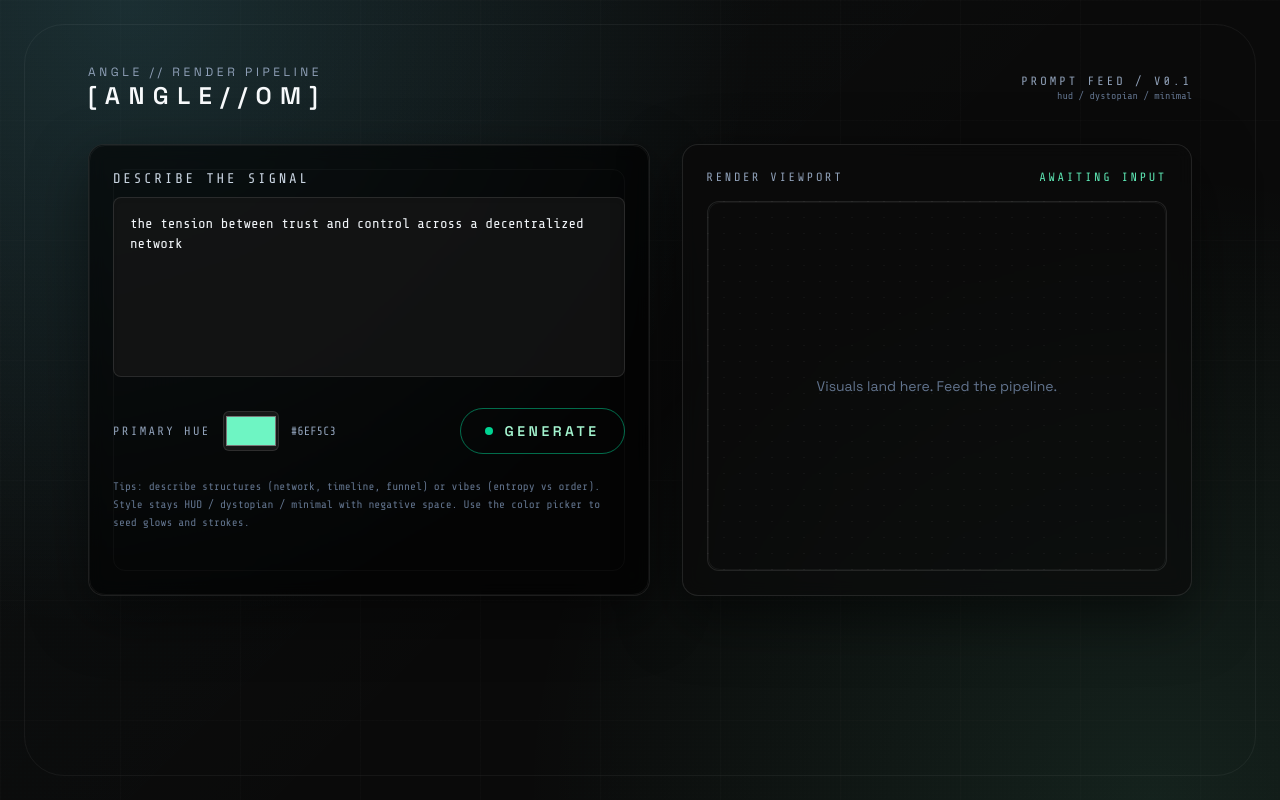
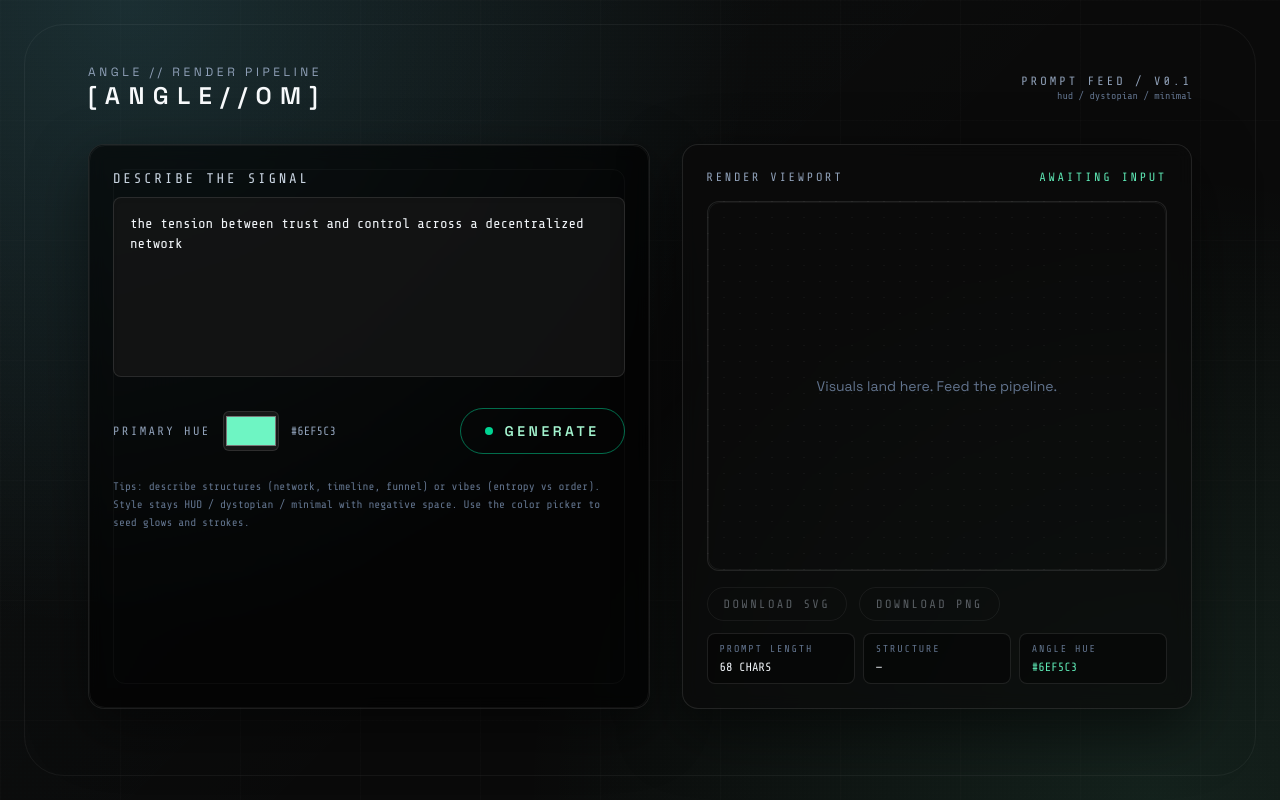
Before and after one commit to faisalatom/strategy, a Next.js app: page / in a window 1280 px wide. Built offline with nearby package versions, Linux system fonts and the light colour scheme.

Commit message:
Update page.tsx

```diff
--- a/src/app/page.tsx
+++ b/src/app/page.tsx
@@ -201,7 +201,7 @@ const canNext = galleryOffset + PAGE_SIZE < history.length;
                 <button
                   type="submit"
                   disabled={loading}
-                  className="relative inline-flex items-center justify-center gap-3 rounded-full border border-emerald-400/50 px-6 py-3 text-sm font-semibold uppercase tracking-[0.25em] text-emerald-200 transition hover:border-emerald-300 hover:text-emerald-50 disabled:cursor-not-allowed disabled:border-emerald-900 disabled:text-emerald-900"
+                  className="angle-generate relative inline-flex items-center justify-center gap-3 rounded-full border border-emerald-400/50 px-6 py-3 text-sm font-semibold uppercase tracking-[0.25em] text-emerald-200 transition hover:border-emerald-300 hover:text-emerald-50 disabled:cursor-not-allowed disabled:border-emerald-900 disabled:text-emerald-900"
                 >
                   <span
                     className={`h-2 w-2 rounded-full ${loading ? "bg-emerald-200 animate-pulse" : "bg-emerald-400"}`}
@@ -241,23 +241,51 @@ const canNext = galleryOffset + PAGE_SIZE < history.length;
                 </div>
               )}
             </div>
-            {currentGraphic && (
-              <div className="flex flex-wrap items-center gap-3 text-xs font-mono text-slate-300">
+                       <div className="flex flex-col gap-3 text-xs font-mono text-slate-300">
+              <div className="flex flex-wrap items-center gap-3">
                 <button
-                  onClick={() => downloadSVG(currentGraphic)}
-                  className="rounded-full border border-white/15 px-4 py-2 uppercase tracking-[0.2em] transition hover:border-emerald-300 hover:text-emerald-100"
+                  onClick={() => currentGraphic && downloadSVG(currentGraphic)}
+                  className="rounded-full border border-white/15 px-4 py-2 uppercase tracking-[0.2em] transition hover:border-emerald-300 hover:text-emerald-100 disabled:opacity-40"
+                  disabled={!currentGraphic}
                 >
                   Download SVG
                 </button>
                 <button
-                  onClick={() => downloadPNG(currentGraphic)}
-                  className="rounded-full border border-white/15 px-4 py-2 uppercase tracking-[0.2em] transition hover:border-emerald-300 hover:text-emerald-100"
+                  onClick={() => currentGraphic && downloadPNG(currentGraphic)}
+                  className="rounded-full border border-white/15 px-4 py-2 uppercase tracking-[0.2em] transition hover:border-emerald-300 hover:text-emerald-100 disabled:opacity-40"
+                  disabled={!currentGraphic}
                 >
                   Download PNG
                 </button>
-                <span className="text-emerald-300">{currentGraphic.styleDescription}</span>
               </div>
-            )}
+
+              <div className="grid grid-cols-3 gap-2 text-[10px] uppercase tracking-[0.18em] text-slate-500">
+                <div className="rounded-lg border border-white/10 bg-black/40 px-3 py-2">
+                  <p className="mb-1">Prompt length</p>
+                  <p className="text-xs text-slate-100 tracking-normal">
+                    {prompt.length} chars
+                  </p>
+                </div>
+                <div className="rounded-lg border border-white/10 bg-black/40 px-3 py-2">
+                  <p className="mb-1">Structure</p>
+                  <p className="text-xs text-slate-100 tracking-normal">
+                    {currentGraphic?.tags?.[0]?.toUpperCase() ?? "—"}
+                  </p>
+                </div>
+                <div className="rounded-lg border border-white/10 bg-black/40 px-3 py-2">
+                  <p className="mb-1">Angle hue</p>
+                  <p className="text-xs text-emerald-300 tracking-normal">
+                    {color.toUpperCase()}
+                  </p>
+                </div>
+              </div>
+
+              {currentGraphic && (
+                <p className="mt-1 text-[10px] text-emerald-300 tracking-[0.16em] uppercase">
+                  {currentGraphic.styleDescription}
+                </p>
+              )}
+            </div>
 
             {history.length > 0 && (
   <div className="mt-4">
```
